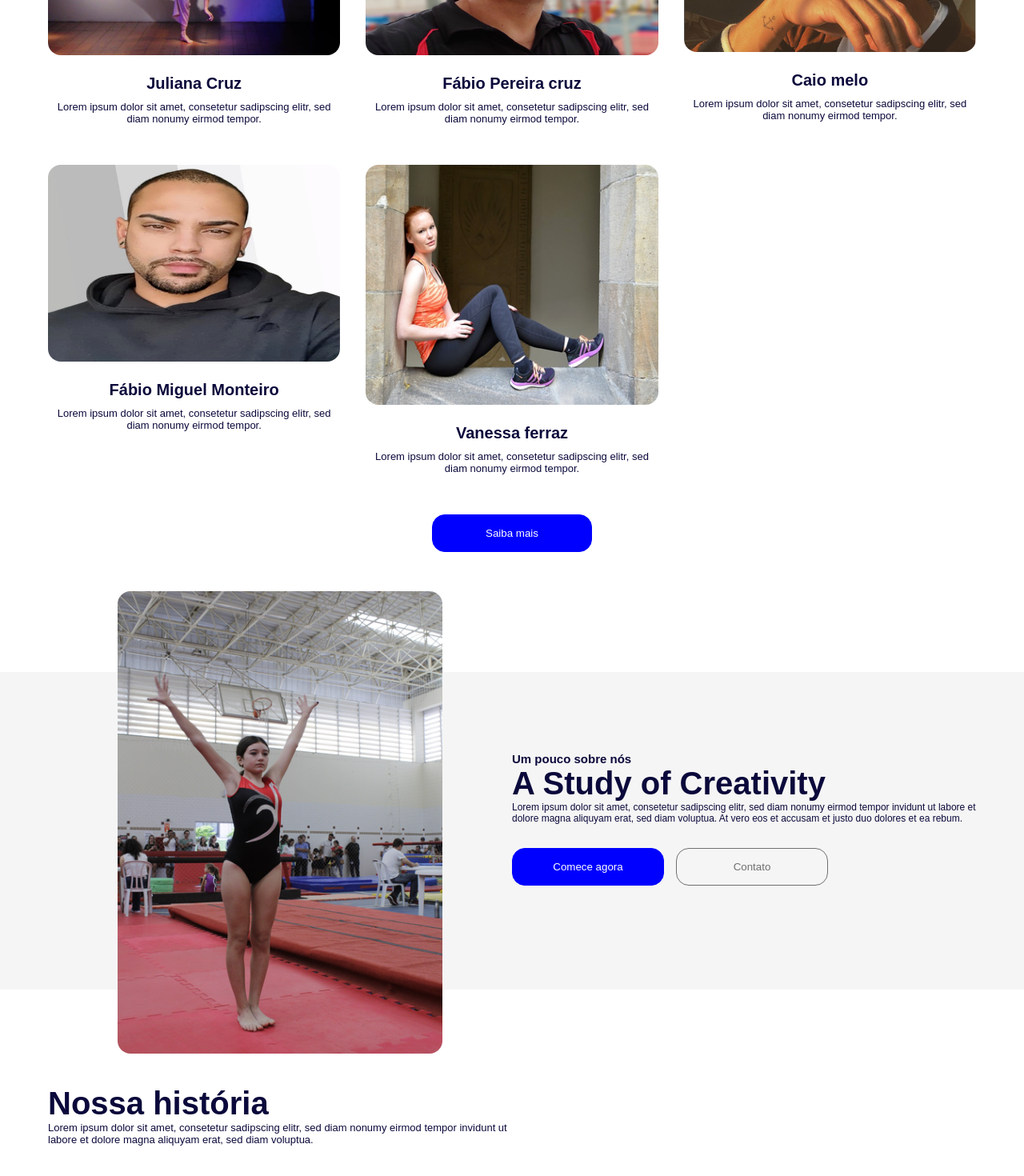
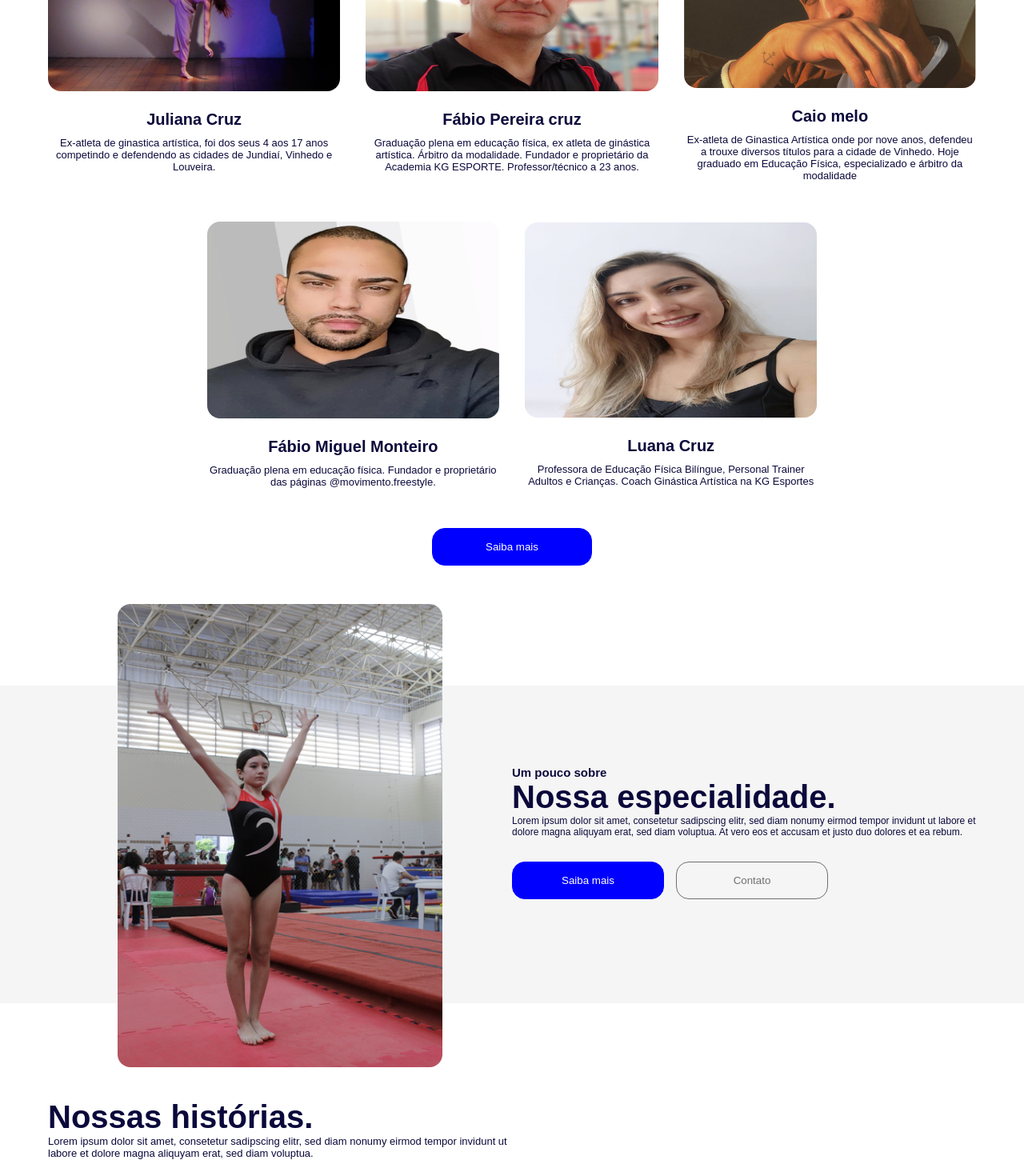
Before and after one commit to Brunosilva7/KG-esportes, a React (Create React App) app: page / in a window 1280 px wide. Shown: the part 2520-3990 px from the top of the page at 80% size. Built offline with nearby package versions, Linux system fonts and the light colour scheme; a web font is replaced by a local one.

Commit message:
[Fixed] - Changing images and adding texts

```diff
--- a/src/components/Sections/Blog.jsx
+++ b/src/components/Sections/Blog.jsx
@@ -12,7 +12,7 @@ export default function Blog() {
       <div className="whiteBg">
         <div className="container">
           <HeaderInfo>
-            <h1 className="font40 extraBold">Nossa história</h1>
+            <h1 className="font40 extraBold">Nossas histórias.</h1>
             <p className="font13">
               Lorem ipsum dolor sit amet, consetetur sadipscing elitr, sed diam nonumy eirmod tempor invidunt ut
               <br />
--- a/src/components/Sections/Projects.jsx
+++ b/src/components/Sections/Projects.jsx
@@ -29,7 +29,7 @@ export default function Projects() {
               <ProjectBox
                 img={ProjectImg1}
                 title="Juliana Cruz"
-                text="Lorem ipsum dolor sit amet, consetetur sadipscing elitr, sed diam nonumy eirmod tempor."
+                text="Ex-atleta de ginastica artística, foi dos seus 4 aos 17 anos competindo e defendendo as cidades de Jundiaí, Vinhedo e Louveira."
                 action={() => alert("clicked")}
               />
             </div>
@@ -37,7 +37,7 @@ export default function Projects() {
               <ProjectBox
                 img={ProjectImg2}
                 title="Fábio Pereira cruz"
-                text="Lorem ipsum dolor sit amet, consetetur sadipscing elitr, sed diam nonumy eirmod tempor."
+                text="Graduação plena em educação física, ex atleta de ginástica artística. Árbitro da modalidade. Fundador e proprietário da Academia KG ESPORTE. Professor/técnico a 23 anos."
                 action={() => alert("clicked")}
               />
             </div>
@@ -45,25 +45,27 @@ export default function Projects() {
               <ProjectBox
                 img={ProjectImg3}
                 title="Caio melo"
-                text="Lorem ipsum dolor sit amet, consetetur sadipscing elitr, sed diam nonumy eirmod tempor."
+                text="Ex-atleta de Ginastica Artística onde por nove anos, defendeu a trouxe diversos títulos para a cidade de Vinhedo. Hoje graduado em Educação Física, especializado e árbitro da modalidade"
                 action={() => alert("clicked")}
               />
             </div>
           </div>
-          <div className="row textCenter">
+          <div className="row flexCenter textCenter">
             <div className="col-xs-12 col-sm-4 col-md-4 col-lg-4">
               <ProjectBox
                 img={ProjectImg4}
                 title="Fábio Miguel Monteiro"
-                text="Lorem ipsum dolor sit amet, consetetur sadipscing elitr, sed diam nonumy eirmod tempor."
+                text="Graduação plena em educação física. Fundador e proprietário das páginas @movimento.freestyle."
                 action={() => alert("clicked")}
               />
             </div>
             <div className="col-xs-12 col-sm-4 col-md-4 col-lg-4">
               <ProjectBox
                 img={ProjectImg5}
-                title="Vanessa ferraz"
-                text="Lorem ipsum dolor sit amet, consetetur sadipscing elitr, sed diam nonumy eirmod tempor."
+                title="Luana Cruz"
+                text="Professora de Educação Física Bilíngue,
+                Personal Trainer Adultos e Crianças.
+                Coach Ginástica Artística na KG Esportes"
                 action={() => alert("clicked")}
               />
             </div>
@@ -86,15 +88,15 @@ export default function Projects() {
               </AddLeftInner>
             </AddLeft>
             <AddRight>
-              <h4 className="font15 semiBold">Um pouco sobre nós</h4>
-              <h2 className="font40 extraBold">A Study of Creativity</h2>
+              <h4 className="font15 semiBold">Um pouco sobre </h4>
+              <h2 className="font40 extraBold">Nossa especialidade.</h2>
               <p className="font12">
                 Lorem ipsum dolor sit amet, consetetur sadipscing elitr, sed diam nonumy eirmod tempor invidunt ut labore et dolore magna aliquyam erat, sed
                 diam voluptua. At vero eos et accusam et justo duo dolores et ea rebum.
               </p>
               <ButtonsRow className="flexNullCenter" style={{ margin: "30px 0" }}>
                 <div style={{ width: "190px" }}>
-                  <FullButton title="Comece agora" action={() => alert("clicked")} />
+                  <FullButton title="Saiba mais" action={() => alert("clicked")} />
                 </div>
                 <div style={{ width: "190px", marginLeft: "15px" }}>
                   <FullButton title="Contato" action={() => alert("clicked")} border />
--- a/src/components/Sections/Services.jsx
+++ b/src/components/Sections/Services.jsx
@@ -60,7 +60,7 @@ export default function Services() {
             <Advertising className="flexSpaceCenter">
               <AddLeft>
                 <h4 className="font15 semiBold">Um pouco sobre a KG esportes</h4>
-                <h2 className="font40 extraBold">A Study of Creativity</h2>
+                <h2 className="font40 extraBold">A junção de história e qualidade.</h2>
                 <p className="font12">
                   Lorem ipsum dolor sit amet, consetetur sadipscing elitr, sed diam nonumy eirmod tempor invidunt ut labore et dolore magna aliquyam erat, sed
                   diam voluptua. At vero eos et accusam et justo duo dolores et ea rebum.
```
Also changed, not shown: src/assets/img/projects/5.png.
